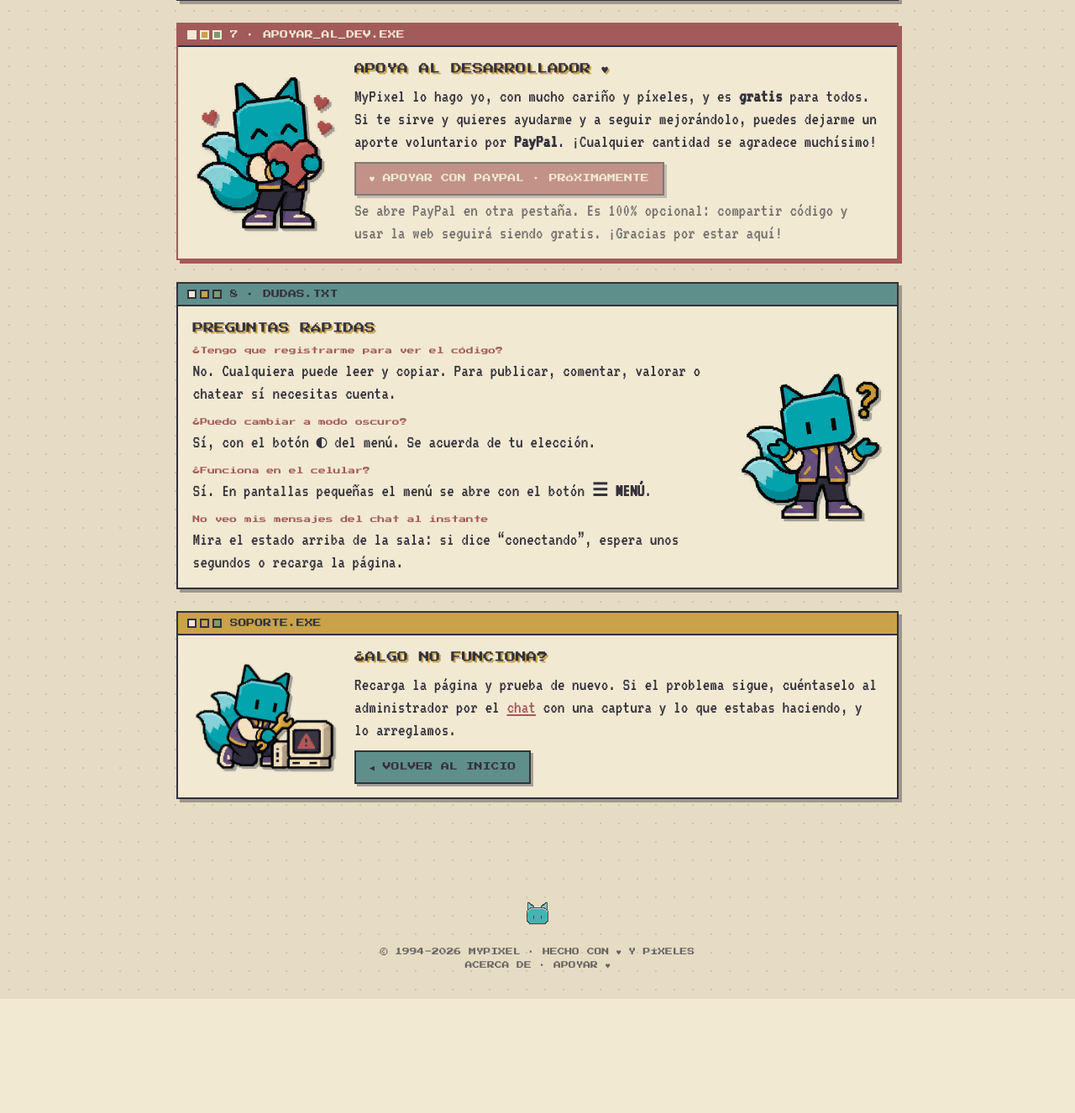
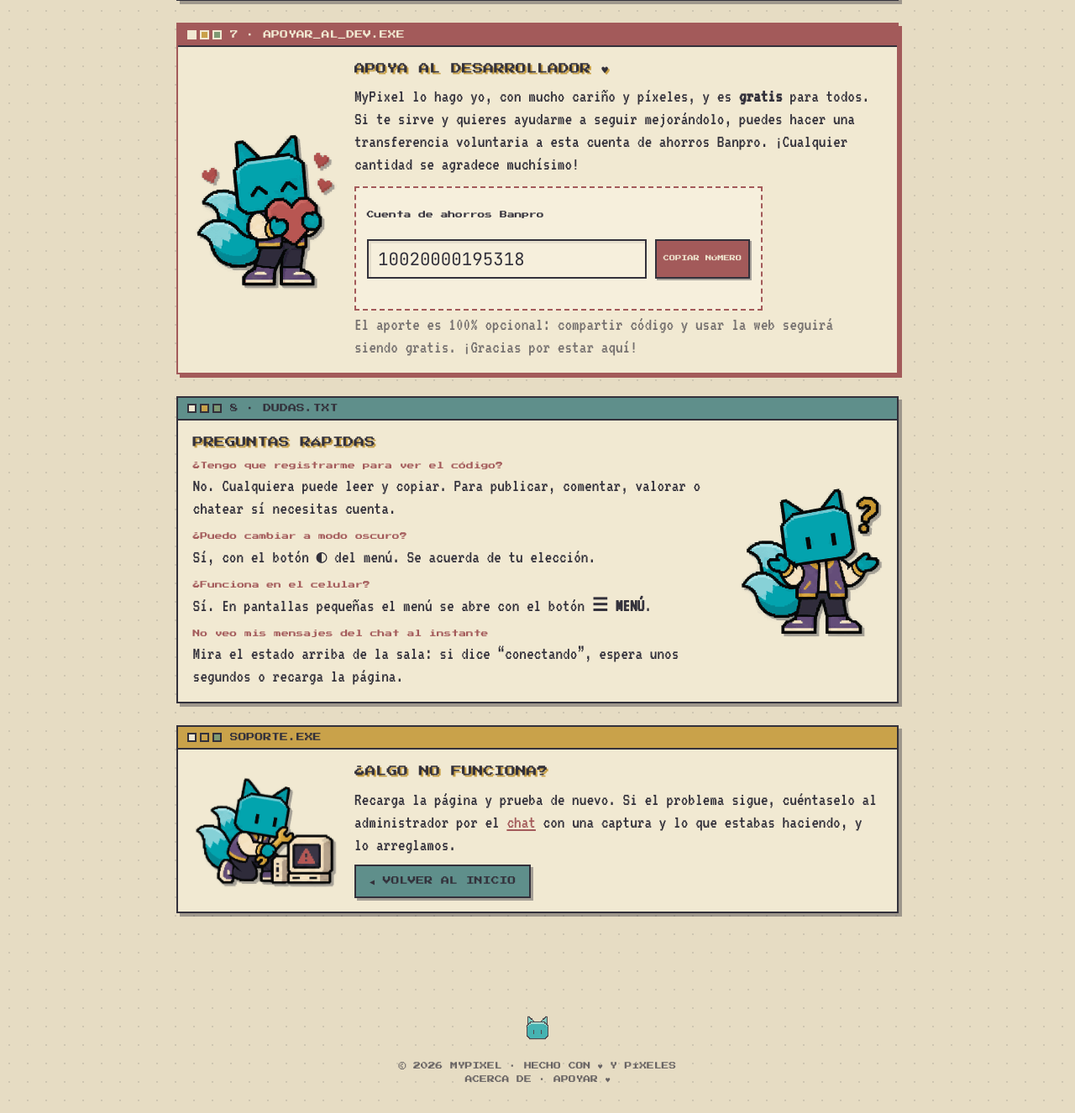
Before and after one commit to css40/mypixel, a Flask app: page /acerca in a window 1280 px wide. Shown: the part 2946-4272 px from the top of the page at 84% size. Before the commit the page ends 4136 px from the top, so only its background shows below. Run offline with Flask 3, Linux system fonts and the light colour scheme; some libraries are stand-ins or nearby versions.

Commit message:
apoyo-solucion

```diff
--- a/app/main/routes.py
+++ b/app/main/routes.py
@@ -28,10 +28,7 @@ def md_preview_filter(text, length=200):
 @bp.route("/acerca")
 def about():
     """Guía de la web: cómo funciona, cómo publicar, cómo usar el chat y cómo apoyar."""
-    user = (current_app.config.get("PAYPAL_USERNAME") or "").strip().strip("/")
-    configured = bool(user) and user != "TU_USUARIO_PAYPAL"
-    return render_template("about.html", paypal_user=user,
-                           paypal_url=f"https://www.paypal.me/{user}" if configured else None)
+    return render_template("about.html")
 
 
 @bp.route("/notifications")
--- a/app/static/css/app.css
+++ b/app/static/css/app.css
@@ -498,6 +498,13 @@ h1.ptitle { font-size: 1.05rem !important; }
 .faq dt:first-child { margin-top: 0; }
 .faq dd { margin: .2rem 0 0; }
 .support { border-color: var(--pink); box-shadow: 4px 4px 0 var(--pink); }
+.support-account {
+  display: grid; gap: .25rem; width: fit-content; max-width: 100%; margin-top: .7rem; padding: .7rem .8rem;
+  border: 2px dashed var(--pink); background: var(--field);
+}
+.support-account .row { align-items: stretch; }
+.support-account input { width: auto; max-width: 100%; font-family: var(--mono); user-select: all; }
+.copy-status { min-height: 1.2em; }
 .guide .code-block { margin: .6rem 0 .8rem; }
 .guide .code-block pre code { white-space: pre; }
 
--- a/app/static/js/main.js
+++ b/app/static/js/main.js
@@ -44,26 +44,36 @@
     ta.style.opacity = "0";
     document.body.appendChild(ta);
     ta.select();
-    document.execCommand("copy");
+    const copied = document.execCommand("copy");
     ta.remove();
+    if (!copied) throw new Error("El navegador no pudo copiar el texto.");
   }
 
   document.addEventListener("click", async (ev) => {
     const btn = ev.target.closest(".copy-btn");
     if (!btn) return;
-    const code = btn.closest(".code-block")?.querySelector("code");
-    if (!code) return;
+    const targetId = btn.dataset.copyTarget;
+    const target = targetId
+      ? document.getElementById(targetId)
+      : btn.closest(".code-block")?.querySelector("code");
+    if (!target) return;
+    const text = "value" in target ? target.value : target.textContent;
     try {
-      await copyText(code.textContent);
+      await copyText(text);
       const original = btn.textContent;
       btn.textContent = "¡COPIADO!";
       btn.classList.add("is-copied");
+      const status = btn.closest(".support-account")?.querySelector(".copy-status");
+      if (status) status.textContent = "Número copiado al portapapeles.";
       setTimeout(() => {
         btn.textContent = original;
         btn.classList.remove("is-copied");
       }, 1800);
     } catch (err) {
       btn.textContent = "ERROR";
+      const status = btn.closest(".support-account")?.querySelector(".copy-status");
+      if (status) status.textContent = "No se pudo copiar. Selecciona el número y cópialo manualmente.";
+      console.error("No se pudo copiar al portapapeles", err);
     }
   });
 
--- a/app/templates/about.html
+++ b/app/templates/about.html
@@ -11,7 +11,7 @@
     <div class="body hero-grid">
       <div>
         <h1 class="title">¡HOLA, PLAYER! 👋</h1>
-        <p>Soy Sr. <b>MyPixel</b> y te enseño cómo funciona todo. MyPixel es una comunidad retro para
+        <p>Soy Sr. <b>MyPixel</b> y te enseño cómo funciona todo. My_Pixel es una comunidad retro para
           <b>compartir código</b>, aprender de otros, valorar lo mejor y <b>chatear en vivo</b> con otros devs.</p>
         <nav class="chips" aria-label="Secciones de la guía">
           <a href="#cuenta">Tu cuenta</a>
@@ -141,16 +141,16 @@
       <img class="mascot" src="{{ img('apoyo') }}" alt="Zorro abrazando un corazón" width="309" height="340" loading="lazy">
       <div>
         <h2 class="title sm">APOYA AL DESARROLLADOR ♥</h2>
-        <p>MyPixel lo hago yo, con mucho cariño y píxeles, y es <b>gratis</b> para todos. Si te sirve y quieres ayudarme  y a seguir mejorándolo, puedes dejarme un aporte voluntario por <b>PayPal</b>. ¡Cualquier cantidad se agradece muchísimo!</p>
-        <div class="row">
-          {% if paypal_url %}
-            <a class="btn pink" href="{{ paypal_url }}" target="_blank" rel="noopener noreferrer">♥ APOYAR CON PAYPAL</a>
-            <small class="muted">paypal.me/{{ paypal_user }}</small>
-          {% else %}
-            <span class="btn pink" aria-disabled="true" style="opacity:.6;cursor:not-allowed">♥ APOYAR CON PAYPAL · PRÓXIMAMENTE</span>
-          {% endif %}
+        <p>MyPixel lo hago yo, con mucho cariño y píxeles, y es <b>gratis</b> para todos. Si te sirve y quieres ayudarme a seguir mejorándolo, puedes hacer una transferencia voluntaria a esta cuenta de ahorros Banpro. ¡Cualquier cantidad se agradece muchísimo!</p>
+        <div class="support-account">
+          <label for="support-account-number">Cuenta de ahorros Banpro</label>
+          <div class="row">
+            <input id="support-account-number" type="text" value="10020000195318" readonly aria-label="Número de cuenta de ahorros Banpro">
+            <button class="btn pink copy-btn" type="button" data-copy-target="support-account-number">COPIAR NÚMERO</button>
+          </div>
+          <small class="copy-status" aria-live="polite"></small>
         </div>
-        <p class="help">Se abre PayPal en otra pestaña. Es 100% opcional: compartir código y usar la web seguirá siendo gratis. ¡Gracias por estar aquí!</p>
+        <p class="help">El aporte es 100% opcional: compartir código y usar la web seguirá siendo gratis. ¡Gracias por estar aquí!</p>
       </div>
     </div>
   </section>
--- a/app/templates/base.html
+++ b/app/templates/base.html
@@ -89,7 +89,7 @@
     {% block content %}{% endblock %}
   </main>
 
-  <div class="foot"><img class="foot-ico" src="{{ url_for('static', filename='img/icono2.png') }}" alt="" width="28" height="29" loading="lazy"><br>© 1994-2026 MYPIXEL · HECHO CON ♥ Y PÍXELES<br><a href="{{ url_for('main.about') }}">ACERCA DE</a> · <a href="{{ url_for('main.about') }}#apoyar">APOYAR ♥</a></div>
+  <div class="foot"><img class="foot-ico" src="{{ url_for('static', filename='img/icono2.png') }}" alt="" width="28" height="29" loading="lazy"><br>© 2026 MYPIXEL · HECHO CON ♥ Y PÍXELES<br><a href="{{ url_for('main.about') }}">ACERCA DE</a> · <a href="{{ url_for('main.about') }}#apoyar">APOYAR ♥</a></div>
 
   <script src="https://cdnjs.cloudflare.com/ajax/libs/highlight.js/11.9.0/highlight.min.js"></script>
   <script src="{{ url_for('static', filename='js/main.js') }}"></script>
--- a/config.py
+++ b/config.py
@@ -51,10 +51,6 @@ class Config:
     ADMIN_USERNAME = os.environ.get("ADMIN_USERNAME", "admin")
     ADMIN_EMAIL = os.environ.get("ADMIN_EMAIL", "admin@mypixel.com")
     ADMIN_PASSWORD = os.environ.get("ADMIN_PASSWORD", "Admin#MyPixel2026")
-
-    # Apoyar al desarrollador (PayPal.Me). Pon SOLO tu usuario de PayPal.Me, ej. "juanperez"
-    # (paypal.me/juanperez). Se puede definir aquí o con la variable de entorno PAYPAL_USERNAME.
-    PAYPAL_USERNAME = os.environ.get("PAYPAL_USERNAME", "TU_USUARIO_PAYPAL")
 
     # Avatares retro (los mismos de RetroPixel): emoji + color de fondo
     AVATAR_EMOJIS = ["👾", "🦄", "🐸", "🤖", "👻", "🐙", "🌵", "🍄", "🚀", "🎮", "💾", "🕹️"]
--- a/render.yaml
+++ b/render.yaml
@@ -23,7 +23,5 @@ services:
         value: admin
       - key: ADMIN_EMAIL
         value: admin@mypixel.com
-      - key: PAYPAL_USERNAME
-        value: TU_USUARIO_PAYPAL
       - key: ADMIN_PASSWORD
         sync: false
```
Also changed, not shown: README.md, 1 other file.
